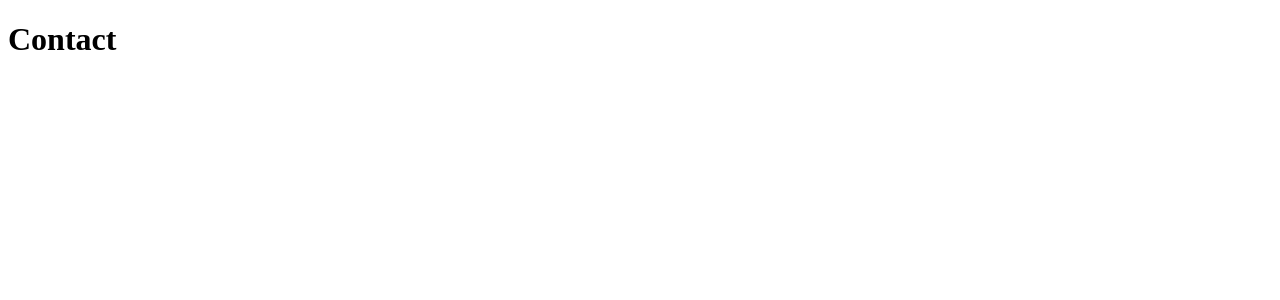
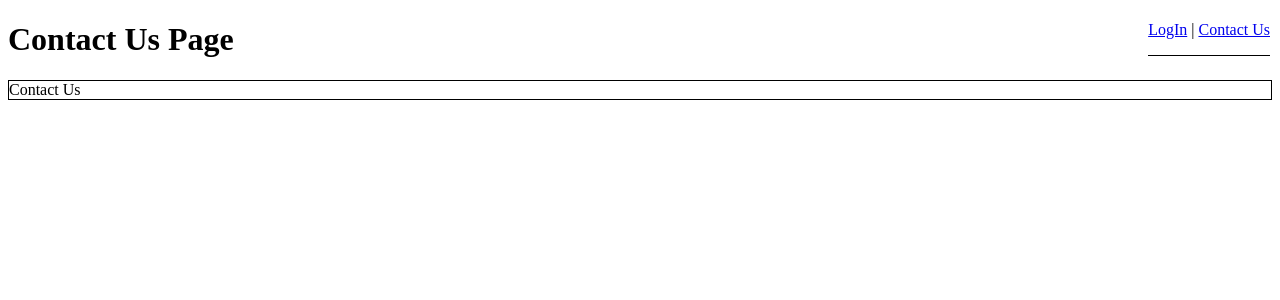
Before and after one commit to turgut-edis/Group1D--CluBil, a React (Create React App) app: page /contact in a window 1280 px wide. Shown: the top 300 px of the page. Built offline with nearby package versions, Linux system fonts and the light colour scheme.

Commit message:
Contact page added && some minor tweaks

```diff
--- a/public/index.html
+++ b/public/index.html
@@ -24,7 +24,7 @@
       work correctly both with client-side routing and a non-root public URL.
       Learn how to configure a non-root public URL by running `npm run build`.
     -->
-    <title>React App</title>
+    <title>CluBil</title>
   </head>
   <body>
     <noscript>You need to enable JavaScript to run this app.</noscript>
--- a/src/App.js
+++ b/src/App.js
@@ -3,7 +3,7 @@ import styled from 'styled-components';
 import PublicEvent from './components/PublicEvent';
 
 function App() {
-  const commonProps = {name: 'ORFest 2019',location: 'Bilkent Sports International', time: "21:00"};
+  //const commonProps = {name: 'ORFest 2019',location: 'Bilkent Sports International', time: "21:00"};
   return (
     <div>
       <nav
--- a/src/Contact.js
+++ b/src/Contact.js
@@ -1,8 +1,30 @@
 import React from 'react';
+import {Link} from 'react-router-dom'
+//import styled from 'styled-components';
+import Contact from './components/Contact';
 
-function Contact() {
+function ContactUs() {
+    //const commonPropsMail = {name: 'Contact Us', mail:'mailto: example@example.com'};
+
     return (
-        <h1>Contact</h1>
+
+        <h1>Contact</h1>,
+        <div>
+      <nav
+        style={{
+          borderBottom: "solid 1px",
+          paddingBottom: "1rem",
+          position: "absolute",
+          right: '10px'
+
+        }}
+      >
+        <Link to="/login">LogIn</Link> |{" "}
+        <Link to="/contact">Contact Us</Link>
+      </nav>
+      <h1>Contact Us Page</h1>
+      <Contact name='Contact Us' mail='<a href=“mailto:mailadresi@mailservisi.com">Bize mail göndermek için tıklayın</a>'/>
+    </div>
     )
 }
-export default Contact;
+export default ContactUs;
--- /dev/null
+++ b/src/components/Contact.js
@@ -0,0 +1,25 @@
+import Collapsible from 'react-collapsible';
+import styled from 'styled-components';
+
+
+function Contact(props) {
+console.log(props)
+  return (
+    <div>
+      <Contacts>
+        <Collapsible trigger={props.name}>
+        <a>Mail ✉️:</a>
+        <a href="mailto:example@example.com">Click here if you have any trouble</a>
+          </Collapsible>
+      </Contacts>
+      </div>
+  );
+}
+
+const Contacts = styled.div`
+ border: 1px solid black;
+ cursor: pointer;
+ padding: 5;
+`
+
+export default Contact;
```
